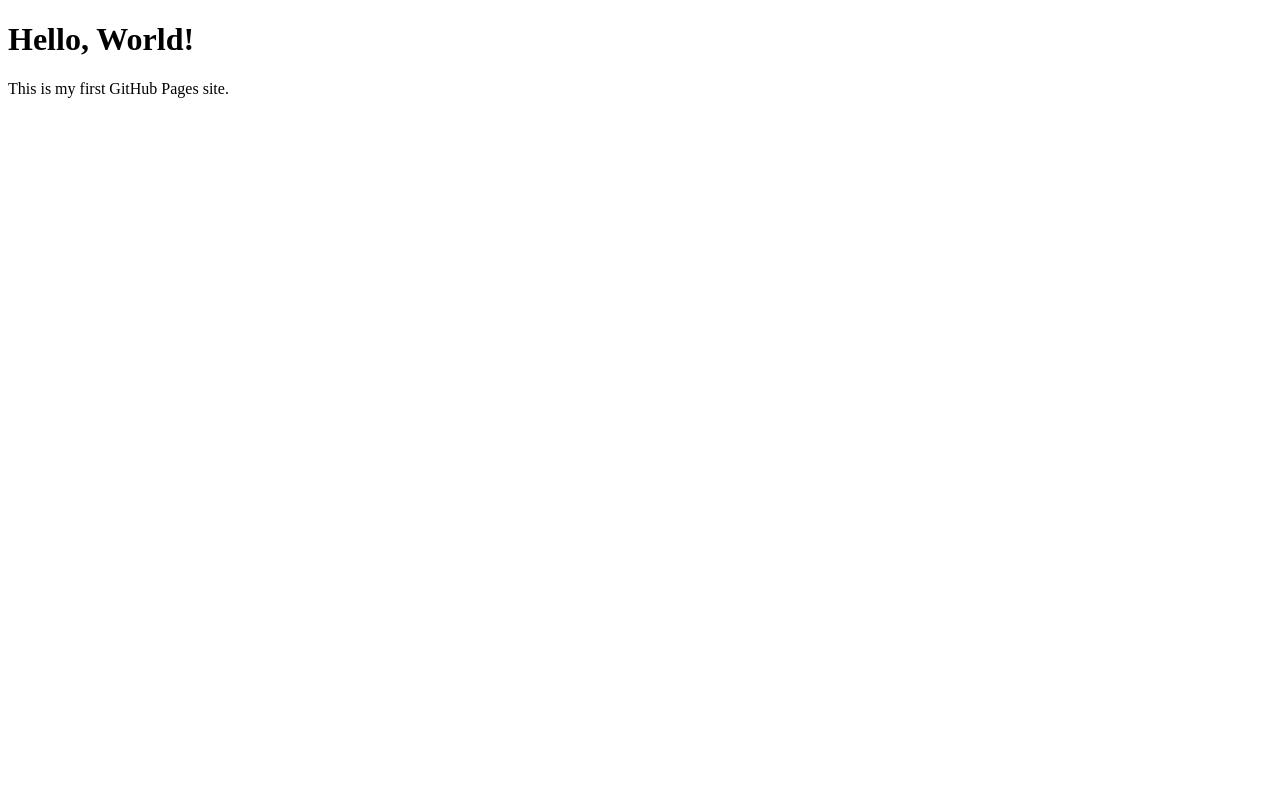
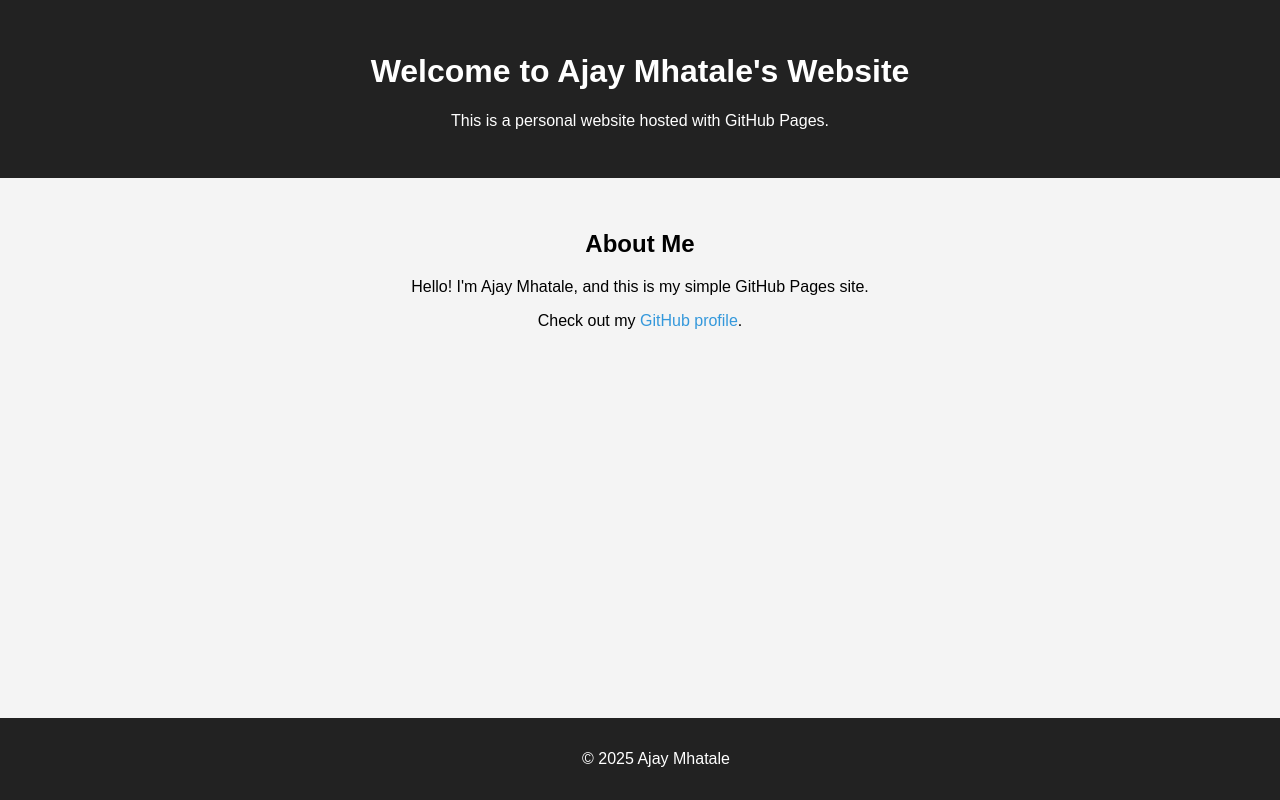
Before and after one commit to AjayMhatale2025/Shape-Memory-Polymers-Market, a plain HTML site: page index.html in a window 1280 px wide. Drawn offline with Linux system fonts and the light colour scheme.

Commit message:
Update index.html

```diff
--- a/index.html
+++ b/index.html
@@ -1,10 +1,58 @@
 <!DOCTYPE html>
-<html>
+<html lang="en">
 <head>
-  <title>My GitHub Page</title>
+  <meta charset="UTF-8">
+  <meta name="viewport" content="width=device-width, initial-scale=1">
+  <title>Ajay Mhatale | Personal Website</title>
+  <style>
+    body {
+      font-family: Arial, sans-serif;
+      text-align: center;
+      margin: 0;
+      padding: 0;
+      background-color: #f4f4f4;
+    }
+    header {
+      background-color: #222;
+      color: white;
+      padding: 2rem 1rem;
+    }
+    main {
+      padding: 2rem;
+    }
+    footer {
+      background-color: #222;
+      color: white;
+      padding: 1rem;
+      position: fixed;
+      bottom: 0;
+      width: 100%;
+    }
+    a {
+      color: #3498db;
+      text-decoration: none;
+    }
+    a:hover {
+      text-decoration: underline;
+    }
+  </style>
 </head>
-<meta name="google-site-verification" content="iFdKTJZNB8fqYywGVUsXbvHz_LZy1LsNpyDKf8-cU0Y" />
 <body>
-  <h1>Hello, World!</h1>
-  <p>This is my first GitHub Pages site.</p>
+
+  <header>
+    <h1>Welcome to Ajay Mhatale's Website</h1>
+    <p>This is a personal website hosted with GitHub Pages.</p>
+  </header>
+
+  <main>
+    <h2>About Me</h2>
+    <p>Hello! I'm Ajay Mhatale, and this is my simple GitHub Pages site.</p>
+    <p>Check out my <a href="https://github.com/ajaymhatale2025" target="_blank">GitHub profile</a>.</p>
+  </main>
+
+  <footer>
+    <p>&copy; 2025 Ajay Mhatale</p>
+  </footer>
+
 </body>
+</html>
```
